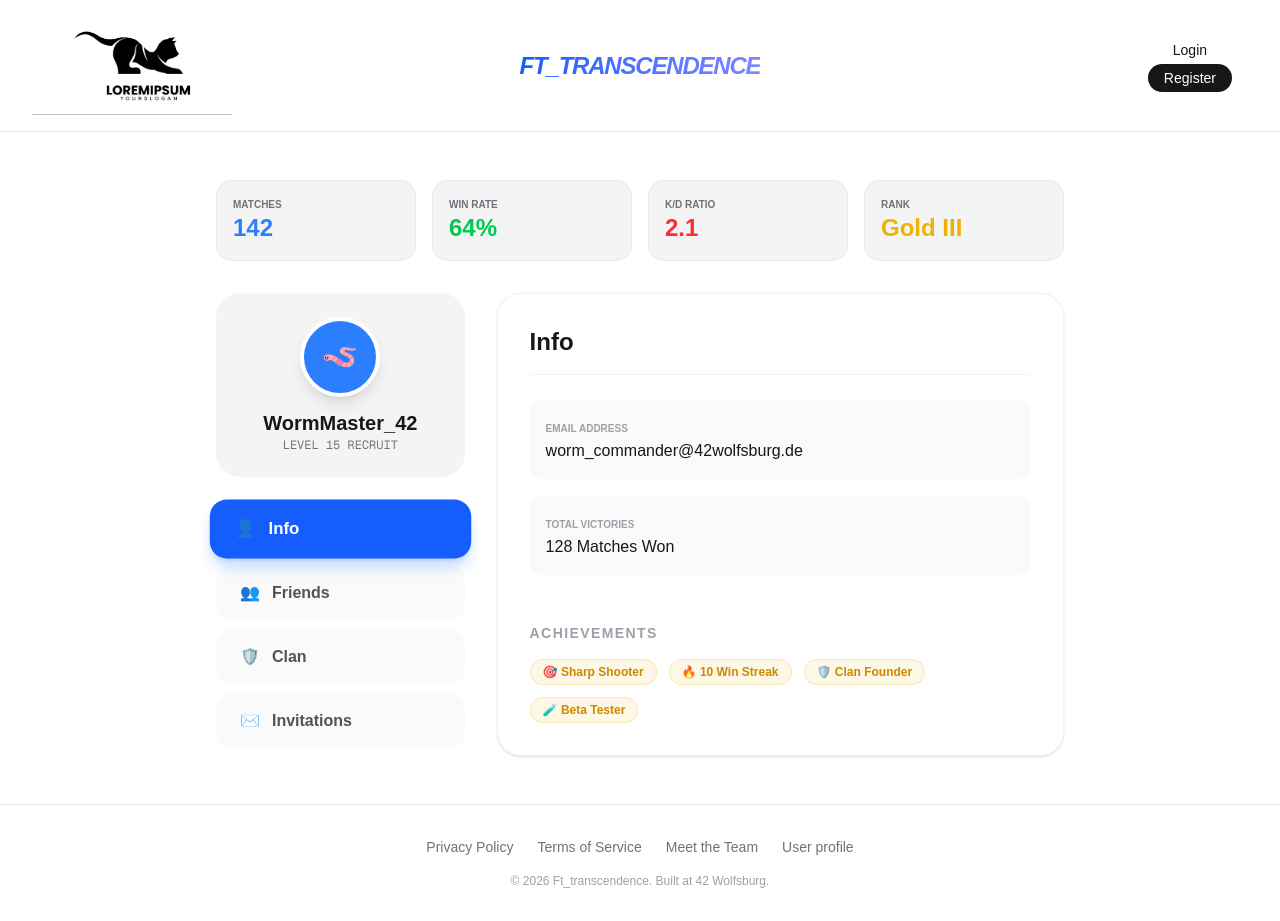
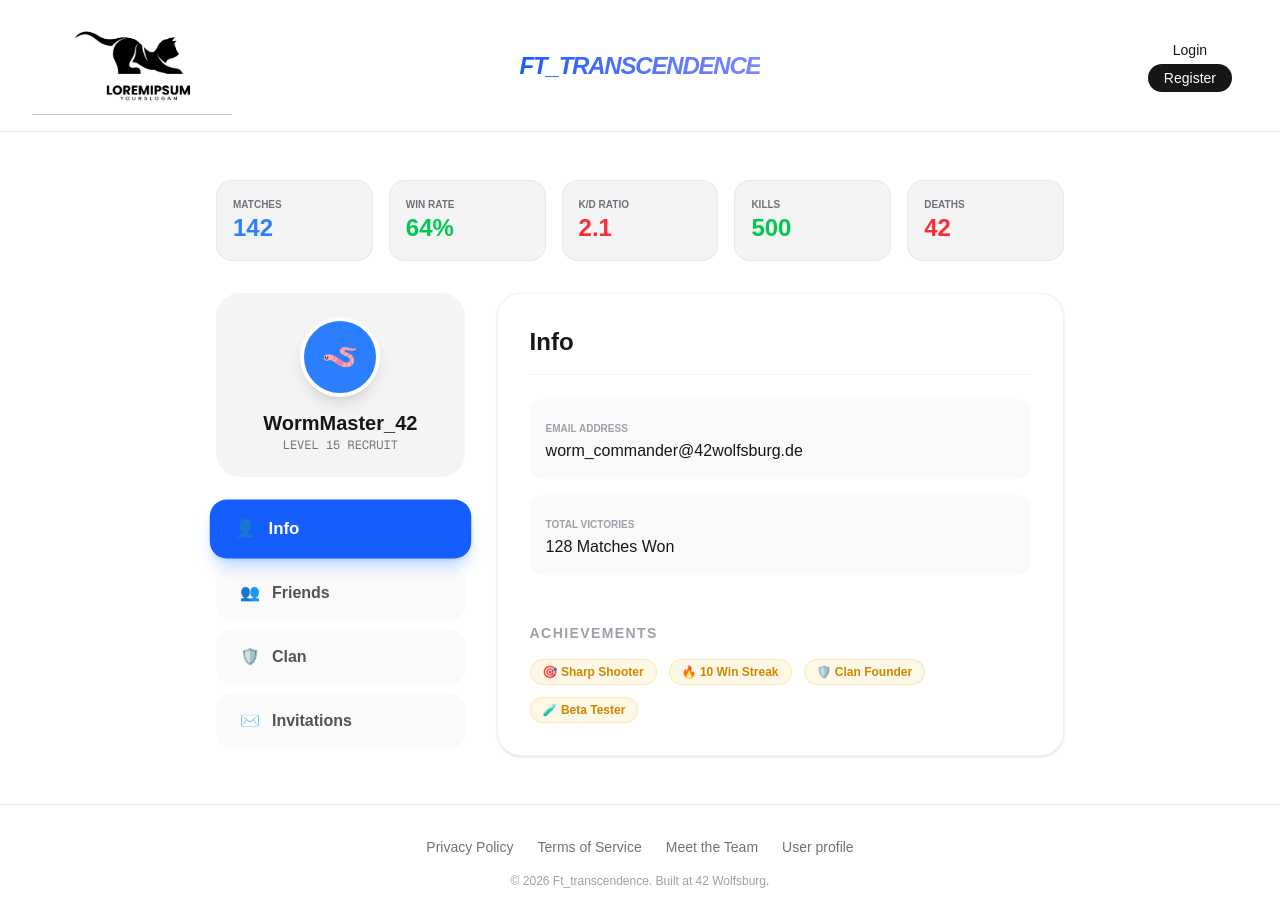
Before and after one commit to CodeLittleToImprove/nextjs_research, a Next.js app in the folder next-js-transcendence/transcendence/: page /userprofile in a window 1280 px wide. Built offline with nearby package versions, Linux system fonts and the light colour scheme.

Commit message:
changed look of info labels about a user

```diff
--- a/next-js-transcendence/transcendence/app/userprofile/page.tsx
+++ b/next-js-transcendence/transcendence/app/userprofile/page.tsx
@@ -14,13 +14,13 @@ export default function ProfilePage() {
 
     return (
         <div className="max-w-4xl mx-auto py-12 px-6">
-            {/* Add this above your flex-row container */}
-            <div className="grid grid-cols-2 md:grid-cols-4 gap-4 mb-8">
+            <div className="grid grid-cols-2 md:grid-cols-5 gap-4 mb-8">
                 {[
                     {label: "Matches", value: "142", color: "text-blue-500"},
                     {label: "Win Rate", value: "64%", color: "text-green-500"},
                     {label: "K/D Ratio", value: "2.1", color: "text-red-500"},
-                    {label: "Rank", value: "Gold III", color: "text-yellow-500"},
+                    {label: "Kills", value: "500", color: "text-green-500"},
+                    {label: "Deaths", value: "42", color: "text-red-500"},
                 ].map((stat) => (
                     <div key={stat.label}
                          className="bg-zinc-100 dark:bg-zinc-900/50 p-4 rounded-2xl border border-foreground/5">
@@ -124,7 +124,6 @@ export default function ProfilePage() {
                         )}
                     </div>
                 </div>
-
             </div>
         </div>
     );
```
